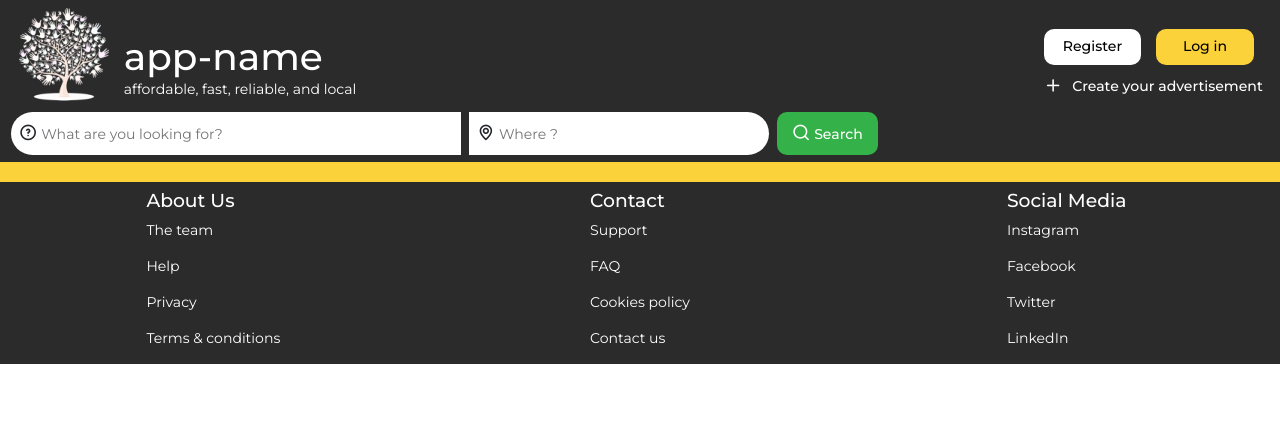
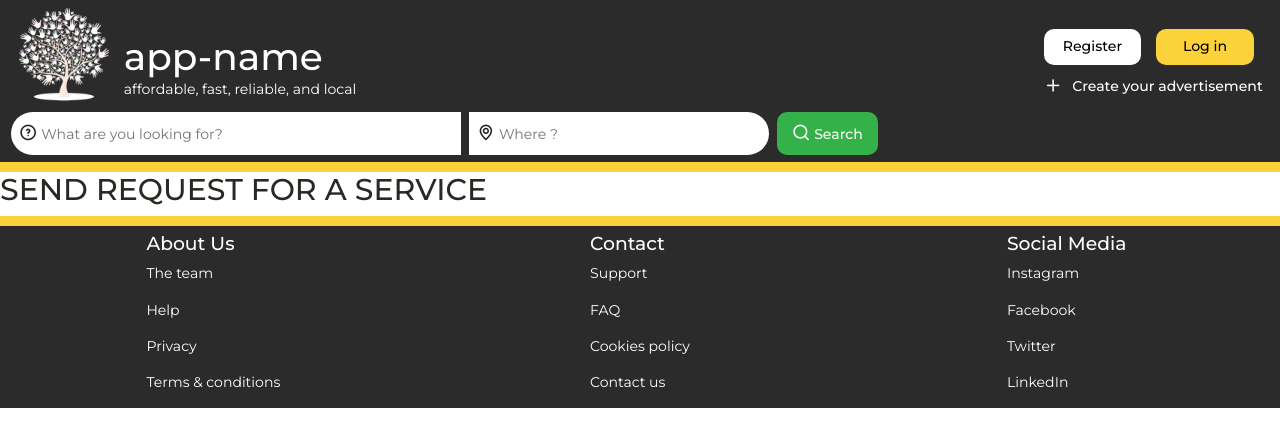
Before and after one commit to anoj-kt/finalproject-frontend, a React (Create React App) app: page /service/1/request/new in a window 1280 px wide. Shown: the top 446 px of the page. Built offline with nearby package versions, Linux system fonts and the light colour scheme.

Commit message:
Necessary imports

```diff
--- a/src/App.js
+++ b/src/App.js
@@ -13,6 +13,8 @@ import ProvidedServiceList from "./components/ProvidedServiceList";
 import RequestDetails from "./components/RequestDetails";
 import RequestDetailsPending from "./components/RequestDetailsPending";
 import RequestDetailsReject from "./components/RequestDetailsReject";
+import ServiceSendRequest from "./components/ServiceSendRequest"
+import ServiceSentRequest from "./components/ServiceSentRequest"
 
 function App() {
   return (
@@ -33,6 +35,9 @@ function App() {
             <Route path="/user/:userId/services/provided/:serviceId/requests/:requestId" element={<RequestDetails />}></Route>
             <Route path="/user/:userId/services/provided/:serviceId/requests/:requestId/status/pending" element={<RequestDetailsPending />}></Route>
             <Route path="/user/:userId/services/provided/:serviceId/requests/:requestId/status/rejected" element={<RequestDetailsReject />}></Route>
+            {/* Send Request to use a Service  */}
+            <Route path="/service/:serviceID/request/new" element={<ServiceSendRequest />}></Route>
+            <Route path="/service/serviceID/request/sent" element={<ServiceSentRequest />}></Route>
           </Routes>
         </div>
       <Footer />
--- a/src/components/ServiceSendRequest.js
+++ b/src/components/ServiceSendRequest.js
@@ -1,3 +1,6 @@
+import { useState } from 'react';
+import { Container, Row, Col } from 'react-bootstrap';
+import { Form, FormGroup, Label, Input, FormFeedback } from 'reactstrap'
 import { Link } from 'react-router-dom';
 
 const ServiceSendRequest = () => {
```
Also changed, not shown: 1 other file (tests, documents, lock files or other folders).
